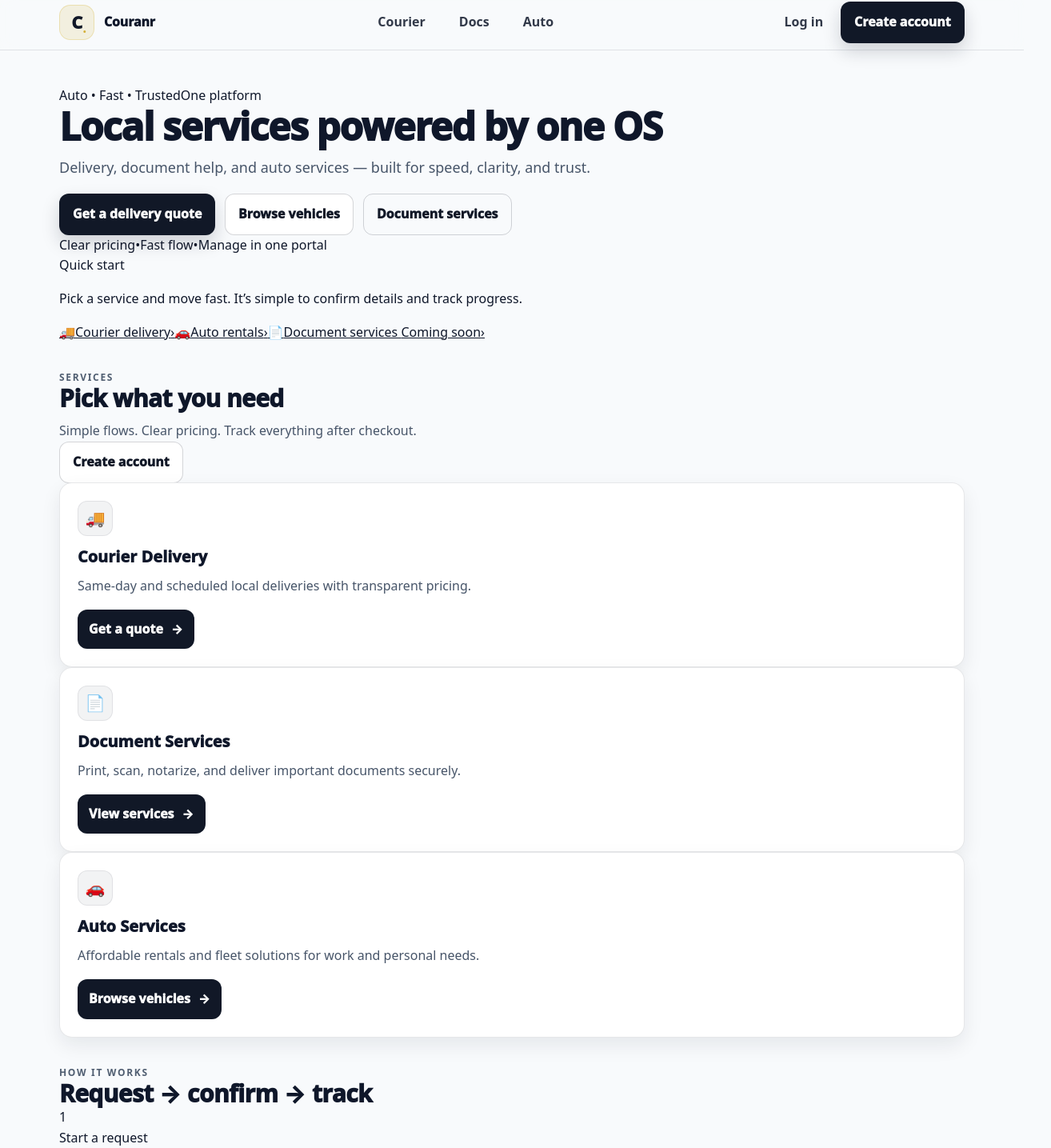
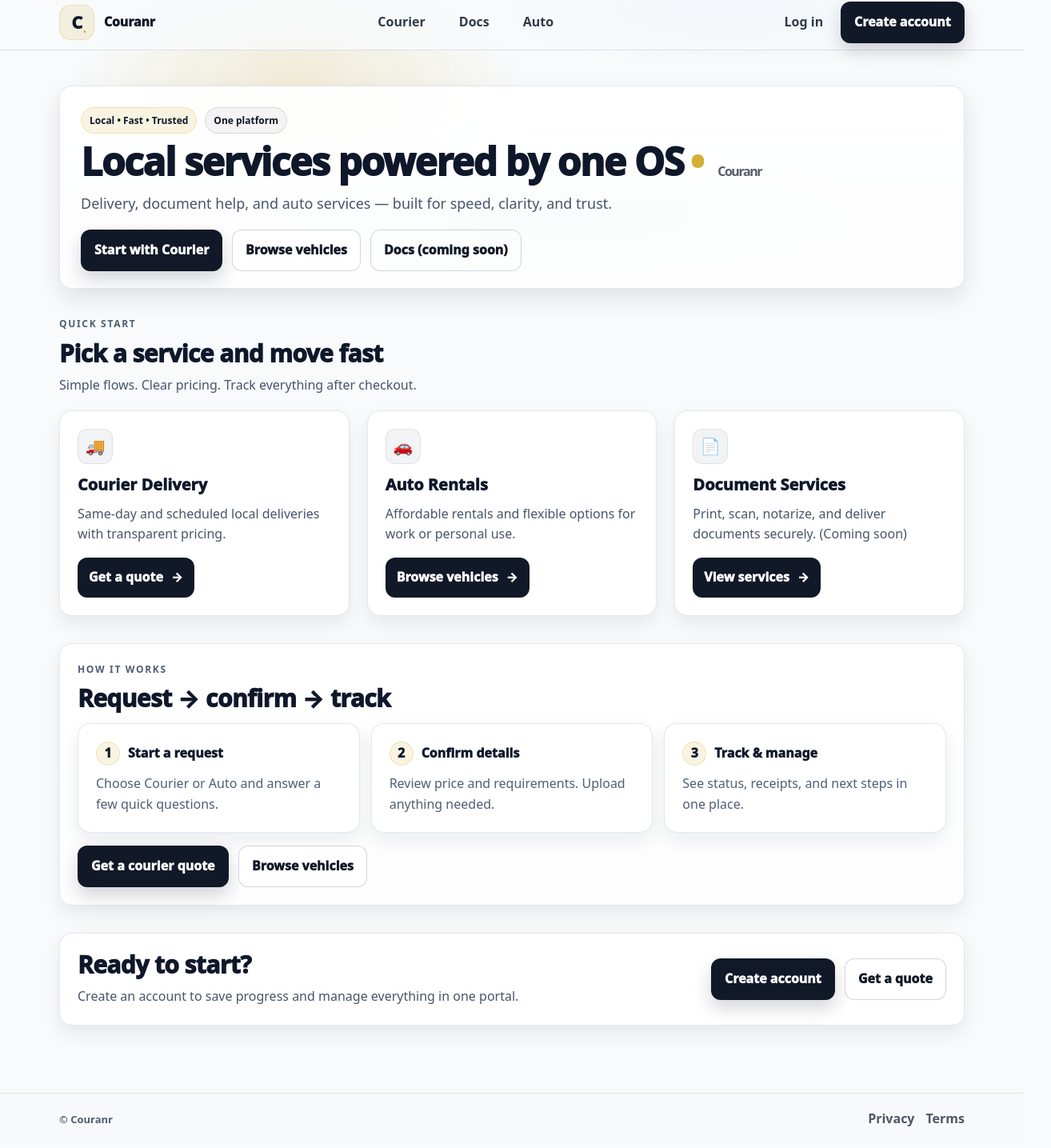
Before and after one commit to kkoly10/couranr-os, a Next.js app: page / in a window 1280 px wide. Shown: the part 6-1441 px from the top of the page at 80% size, 1314 px wide, since content can reach past the window. Built offline with nearby package versions, Linux system fonts and the light colour scheme.

Commit message:
Update page.tsx

```diff
--- a/app/page.tsx
+++ b/app/page.tsx
@@ -3,20 +3,19 @@ import Link from "next/link";
 
 export default function HomePage() {
   return (
-    <div className="home">
-      <div className="homeBackdrop" aria-hidden="true" />
+    <main className="home">
+      <div className="bgGlow" aria-hidden="true" />
 
-      <section className="hero">
-        <div className="container">
-          <div className="heroGrid">
-            <div className="heroLeft">
-              <div className="pillRow">
-                <span className="pill">Auto • Fast • Trusted</span>
-                <span className="pill ghost">One platform</span>
+      <header className="homeHero">
+        <div className="badgeRow">
+          <span className="badge">Local • Fast • Trusted</span>
+          <span className="badge ghost">One platform</span>
         </div>
 
         <h1 className="heroTitle">
           Local services powered by one OS
+          <span className="heroTitleDot">•</span>
+          <span className="heroTitleSub">Couranr</span>
         </h1>
 
         <p className="heroDesc">
@@ -24,165 +23,136 @@ export default function HomePage() {
         </p>
 
         <div className="heroActions">
-                <Link className="btn btnPrimary" href="/courier">
-                  Get a delivery quote
+          <Link className="btn btn-primary" href="/courier">
+            Start with Courier
           </Link>
-                <Link className="btn btnSecondary" href="/auto">
+          <Link className="btn btn-secondary" href="/auto">
             Browse vehicles
           </Link>
-                <Link className="btn btnGhost" href="/docs">
-                  Document services
+          <Link className="btn btn-ghost" href="/docs">
+            Docs (coming soon)
           </Link>
         </div>
+      </header>
 
-              <div className="microTrust">
-                <span className="microItem">Clear pricing</span>
-                <span className="microDot">•</span>
-                <span className="microItem">Fast flow</span>
-                <span className="microDot">•</span>
-                <span className="microItem">Manage in one portal</span>
+      <section className="section">
+        <div className="kicker">Quick start</div>
+        <h2 className="h2" style={{ marginTop: 10 }}>
+          Pick a service and move fast
+        </h2>
+        <p className="p">
+          Simple flows. Clear pricing. Track everything after checkout.
+        </p>
+
+        <div className="cardGrid" style={{ marginTop: 18 }}>
+          <ServiceCard
+            icon="🚚"
+            title="Courier Delivery"
+            description="Same-day and scheduled local deliveries with transparent pricing."
+            href="/courier"
+            cta="Get a quote"
+          />
+          <ServiceCard
+            icon="🚗"
+            title="Auto Rentals"
+            description="Affordable rentals and flexible options for work or personal use."
+            href="/auto"
+            cta="Browse vehicles"
+          />
+          <ServiceCard
+            icon="📄"
+            title="Document Services"
+            description="Print, scan, notarize, and deliver documents securely. (Coming soon)"
+            href="/docs"
+            cta="View services"
+          />
         </div>
+      </section>
+
+      <section className="section">
+        <div className="card cardSoft">
+          <div className="kicker">How it works</div>
+          <h2 className="h2" style={{ marginTop: 10 }}>
+            Request → confirm → track
+          </h2>
+
+          <div
+            style={{
+              marginTop: 14,
+              display: "grid",
+              gridTemplateColumns: "repeat(auto-fit, minmax(220px, 1fr))",
+              gap: 14,
+            }}
+          >
+            <Step n="1" title="Start a request" desc="Choose Courier or Auto and answer a few quick questions." />
+            <Step n="2" title="Confirm details" desc="Review price and requirements. Upload anything needed." />
+            <Step n="3" title="Track & manage" desc="See status, receipts, and next steps in one place." />
           </div>
 
-            <aside className="quickCard">
-              <div className="quickTitle">Quick start</div>
-              <p className="quickDesc">
-                Pick a service and move fast. It’s simple to confirm details and track progress.
-              </p>
-
-              <div className="quickLinks">
-                <Link className="quickLink" href="/courier">
-                  <span className="quickIcon" aria-hidden="true">🚚</span>
-                  <span className="quickText">Courier delivery</span>
-                  <span className="quickArrow" aria-hidden="true">›</span>
+          <div style={{ marginTop: 16, display: "flex", gap: 12, flexWrap: "wrap" }}>
+            <Link className="btn btn-primary" href="/courier">
+              Get a courier quote
             </Link>
-
-                <Link className="quickLink" href="/auto">
-                  <span className="quickIcon" aria-hidden="true">🚗</span>
-                  <span className="quickText">Auto rentals</span>
-                  <span className="quickArrow" aria-hidden="true">›</span>
+            <Link className="btn btn-secondary" href="/auto">
+              Browse vehicles
             </Link>
-
-                <Link className="quickLink" href="/docs">
-                  <span className="quickIcon" aria-hidden="true">📄</span>
-                  <span className="quickText">
-                    Document services <span className="quickSoon">Coming soon</span>
-                  </span>
-                  <span className="quickArrow" aria-hidden="true">›</span>
-                </Link>
-              </div>
-            </aside>
           </div>
         </div>
       </section>
 
-      <section className="section">
-        <div className="container">
-          <div className="sectionHead">
+      <section className="section" style={{ paddingBottom: 12 }}>
+        <div
+          className="card"
+          style={{
+            display: "flex",
+            alignItems: "center",
+            justifyContent: "space-between",
+            gap: 18,
+            flexWrap: "wrap",
+          }}
+        >
           <div>
-              <div className="kicker">Services</div>
-              <h2 className="h2">Pick what you need</h2>
+            <h2 className="h2">Ready to start?</h2>
             <p className="p">
-                Simple flows. Clear pricing. Track everything after checkout.
+              Create an account to save progress and manage everything in one portal.
             </p>
           </div>
 
-            <Link className="btn btnSecondary" href="/signup">
+          <div style={{ display: "flex", gap: 12, flexWrap: "wrap" }}>
+            <Link className="btn btn-primary" href="/signup">
               Create account
             </Link>
-          </div>
-
-          <div className="serviceGrid">
-            <ServiceCard
-              icon="🚚"
-              title="Courier Delivery"
-              desc="Same-day and scheduled local deliveries with transparent pricing."
-              href="/courier"
-              cta="Get a quote"
-            />
-            <ServiceCard
-              icon="📄"
-              title="Document Services"
-              desc="Print, scan, notarize, and deliver important documents securely."
-              href="/docs"
-              cta="View services"
-            />
-            <ServiceCard
-              icon="🚗"
-              title="Auto Services"
-              desc="Affordable rentals and fleet solutions for work and personal needs."
-              href="/auto"
-              cta="Browse vehicles"
-            />
-          </div>
-        </div>
-      </section>
-
-      <section className="section">
-        <div className="container">
-          <div className="howCard">
-            <div className="kicker">How it works</div>
-            <h2 className="h2">Request → confirm → track</h2>
-
-            <div className="steps">
-              <Step n="1" title="Start a request" desc="Choose Courier, Docs, or Auto and answer a few quick questions." />
-              <Step n="2" title="Confirm details" desc="Review price and requirements. Upload anything needed." />
-              <Step n="3" title="Track & manage" desc="See status, receipts, and next steps in one place." />
-            </div>
-
-            <div className="howActions">
-              <Link className="btn btnPrimary" href="/courier">
-                Start with Courier
-              </Link>
-              <Link className="btn btnGhost" href="/auto">
-                Or browse Auto
-              </Link>
-            </div>
-          </div>
-        </div>
-      </section>
-
-      <section className="section sectionBottom">
-        <div className="container">
-          <div className="finalCta">
-            <div>
-              <h2 className="h2">Ready to start?</h2>
-              <p className="p">Create an account to save progress and manage everything in one portal.</p>
-            </div>
-            <div className="finalActions">
-              <Link className="btn btnPrimary" href="/signup">
-                Create account
-              </Link>
-              <Link className="btn btnSecondary" href="/courier">
+            <Link className="btn btn-secondary" href="/courier">
               Get a quote
             </Link>
           </div>
         </div>
-        </div>
       </section>
-    </div>
+    </main>
   );
 }
 
 function ServiceCard({
   icon,
   title,
-  desc,
+  description,
   href,
   cta,
 }: {
   icon: string;
   title: string;
-  desc: string;
+  description: string;
   href: string;
   cta: string;
 }) {
   return (
     <div className="card interactiveCard">
-      <div className="cardTop">
-        <div className="cardIcon" aria-hidden="true">{icon}</div>
+      <div>
+        <div className="cardIcon" aria-hidden="true">
+          {icon}
+        </div>
         <h3 className="cardTitle">{title}</h3>
-        <p className="cardDesc">{desc}</p>
+        <p className="cardDesc">{description}</p>
       </div>
 
       <Link className="cardCta" href={href}>
@@ -194,12 +164,25 @@ function ServiceCard({
 
 function Step({ n, title, desc }: { n: string; title: string; desc: string }) {
   return (
-    <div className="stepCard">
-      <div className="stepHead">
-        <span className="stepNum" aria-hidden="true">{n}</span>
-        <div className="stepTitle">{title}</div>
+    <div className="card" style={{ background: "#fff" }}>
+      <div style={{ display: "flex", alignItems: "center", gap: 10 }}>
+        <span
+          style={{
+            width: 30,
+            height: 30,
+            borderRadius: 999,
+            display: "grid",
+            placeItems: "center",
+            background: "rgba(212,175,55,0.14)",
+            border: "1px solid rgba(212,175,55,0.28)",
+            fontWeight: 950,
+          }}
+        >
+          {n}
+        </span>
+        <div style={{ fontWeight: 950 }}>{title}</div>
       </div>
-      <p className="stepDesc">{desc}</p>
+      <p style={{ marginTop: 10, marginBottom: 0, color: "rgba(71,85,105,0.95)" }}>{desc}</p>
     </div>
   );
 }
```
Lines whose indentation alone changed are shown as unchanged.
